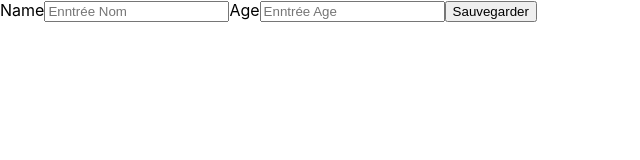
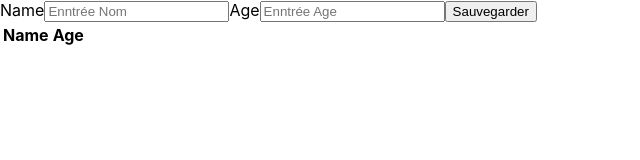
Before and after one commit to CedricNajem/CRUD_dev, a React (Create React App) app in the folder tp_crud/: page / in a window 1280 px wide. Shown: the top 160 px of the page, without its empty margins (0-640 px from the left). Built offline with nearby package versions, Linux system fonts and the light colour scheme.

Commit message:
Ajout App Js base de donnés

```diff
--- a/tp_crud/src/App.js
+++ b/tp_crud/src/App.js
@@ -28,7 +28,9 @@ class App extends Component {
   }
 
   render() {
+    let employeeData = this.state.employeeData;
     return (
+      <div>
         <form ref="myForm">
           <label>Name</label>
           <input type="text" ref="txtName" placeholder="Enntrée Nom" />
@@ -36,6 +38,26 @@ class App extends Component {
           <input type="text" ref="txtAge" placeholder="Enntrée Age" />
           <button onClick={(e) => this.handleSubmit(e)}> Sauvegarder </button>
         </form>
+
+        <table>
+          <tr>
+            <th>Name</th>
+            <th>Age</th>
+          </tr>
+          {employeeData.map((data, i) => (
+            <tr key={i}>
+              <td>{data.name}</td>
+              <td>{data.age}</td>
+              <td>
+                <button onClick={this.handleSubmit(i)}>Edit</button>
+              </td>
+              <td>
+                <button onClick={this.handleDelete(i)}>Delete</button>
+              </td>
+            </tr>
+          ))}
+        </table>
+      </div>
     );
   }
 }
```
Lines whose indentation alone changed are shown as unchanged.
